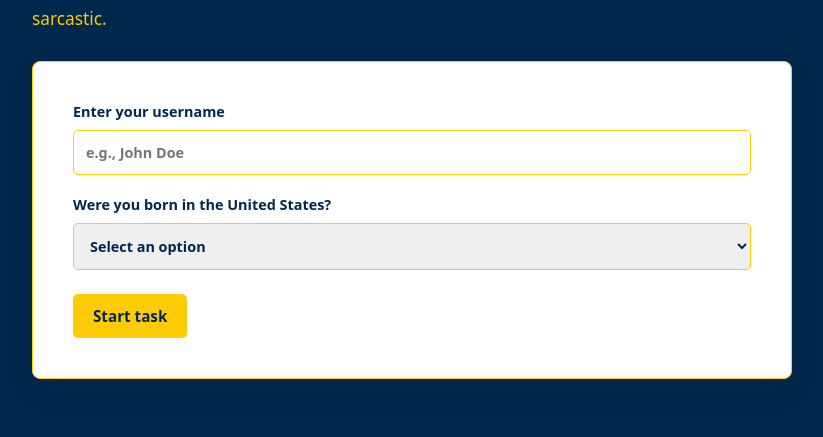
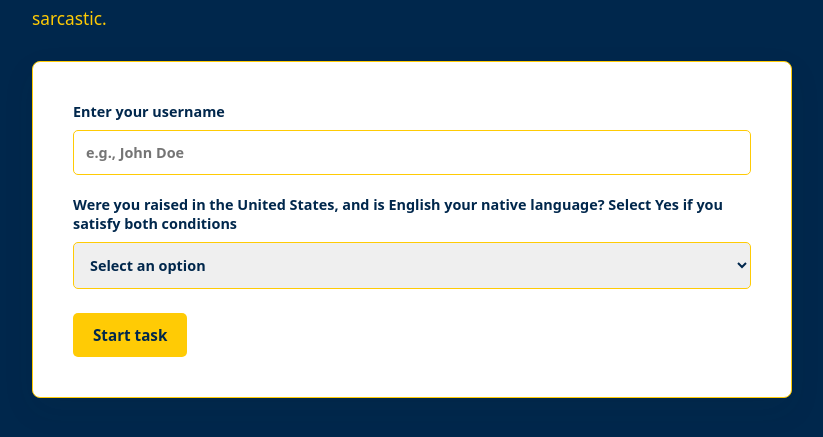
Before and after one commit to Junminkyu/CSE594_Assignment3_AI, a Flask app: page / in a window 1280 px wide. Shown: the part 181-618 px from the top of the page, without its empty margins (228-1051 px from the left). Run offline with Flask 3, Linux system fonts and the light colour scheme; some libraries are stand-ins or nearby versions.

Commit message:
Changed to Native instead of born_in_us

```diff
--- a/app.py
+++ b/app.py
@@ -152,8 +152,23 @@ def initialize_database():
                 subreddit TEXT NOT NULL,
                 dataset_label INTEGER NOT NULL,
                 selected_label INTEGER NOT NULL,
-                born_in_us BOOLEAN NOT NULL
+                native BOOLEAN NOT NULL
             );
+        """)
+        connection.execute("""
+            DO $$
+            BEGIN
+                IF EXISTS (
+                    SELECT 1 FROM pg_attribute
+                    WHERE attrelid = 'submissions'::regclass
+                      AND attname = 'born_in_us' AND NOT attisdropped
+                ) THEN
+                    IF EXISTS (SELECT 1 FROM submissions) THEN
+                        RAISE EXCEPTION 'Cannot rename born_in_us: existing responses require review';
+                    END IF;
+                    ALTER TABLE submissions RENAME COLUMN born_in_us TO native;
+                END IF;
+            END $$;
         """)
         # connection.execute(
         #     "ALTER TABLE submissions ADD COLUMN IF NOT EXISTS parent_comment TEXT"
@@ -163,9 +178,6 @@ def initialize_database():
         # )
         # connection.execute(
         #     "ALTER TABLE submissions ADD COLUMN IF NOT EXISTS dataset_label INTEGER"
-        # )
-        # connection.execute(
-        #     "ALTER TABLE submissions ADD COLUMN IF NOT EXISTS born_in_us BOOLEAN"
         # )
         connection.execute("""
             UPDATE submissions AS submission
@@ -215,14 +227,14 @@ def home():
 @app.post("/start")
 def start_task():
     participant_id = request.form.get("participant_id", "").strip()
-    born_in_us = request.form.get("born_in_us")
+    native = request.form.get("native")
     if not participant_id:
         return render_template("home.html", error="Enter a participant ID to begin."), 400
-    if born_in_us not in {"yes", "no"}:
+    if native not in {"yes", "no"}:
         return render_template(
             "home.html",
             participant_id=participant_id,
-            error="Select whether you were born in the United States to begin.",
+            error="Select whether you were raised in the United States and English is your native language.",
         ), 400
 
     with database_connection() as connection:
@@ -234,7 +246,7 @@ def start_task():
             return render_template(
                 "home.html",
                 participant_id=participant_id,
-                born_in_us=born_in_us,
+                native=native,
                 error="This username has already been used. Enter a different username.",
             ), 400
 
@@ -255,7 +267,7 @@ def start_task():
 
     session.clear()
     session["participant_id"] = participant_id
-    session["born_in_us"] = born_in_us == "yes"
+    session["native"] = native == "yes"
     session["comments"] = [dict(comment) for comment in comments]
     session["answers"] = {}
     session["index"] = 0
@@ -269,7 +281,7 @@ def instructions():
 # Attention Task
 @app.route("/check", methods=["GET", "POST"])
 def check():
-    if not session.get("comments"):
+    if not session.get("comments") or "native" not in session:
         return redirect(url_for("home"))
 
     selected_answers = {}
@@ -303,7 +315,7 @@ def check():
 @app.route("/label", methods=["GET", "POST"])
 def label_comment():
     comments = session.get("comments")
-    if not comments:
+    if not comments or "native" not in session:
         return redirect(url_for("home"))
 
     position = session.get("index", 0)
@@ -336,7 +348,7 @@ def label_comment():
                             subreddit,
                             dataset_label,
                             selected_label,
-                            born_in_us
+                            native
                         ) VALUES (%s, %s, %s, %s, %s, %s, %s, %s)
                         """,
                         [
@@ -348,7 +360,7 @@ def label_comment():
                                 comment["subreddit"],
                                 comment["label"],
                                 answers[comment["reddit_id"]],
-                                session["born_in_us"],
+                                session["native"],
                             )
                             for comment in comments
                         ],
@@ -377,7 +389,7 @@ def results():
                 comment_text,
                 dataset_label,
                 selected_label,
-                born_in_us
+                native
             FROM submissions
             """
         ).fetchall()
--- a/schema.sql
+++ b/schema.sql
@@ -15,5 +15,5 @@ CREATE TABLE IF NOT EXISTS submissions (
     subreddit TEXT NOT NULL,
     dataset_label INTEGER NOT NULL,
     selected_label INTEGER NOT NULL,
-    born_in_us BOOLEAN NOT NULL
+    native BOOLEAN NOT NULL
 );
--- a/templates/home.html
+++ b/templates/home.html
@@ -5,11 +5,11 @@
   <p class="intro">Read ten Reddit comments and decide whether each one is sarcastic or not sarcastic.</p>
   <form class="panel enrollment-form" action="{{ url_for('start_task') }}" method="post">
     <label>Enter your username<input name="participant_id" placeholder="e.g., John Doe" value="{{ participant_id or '' }}" required></label>
-    <label>Were you born in the United States?
-      <select name="born_in_us" required>
-        <option value="" disabled {% if not born_in_us %}selected{% endif %}>Select an option</option>
-        <option value="yes" {% if born_in_us == "yes" %}selected{% endif %}>Yes</option>
-        <option value="no" {% if born_in_us == "no" %}selected{% endif %}>No</option>
+    <label>Were you raised in the United States, and is English your native language? Select Yes if you satisfy both conditions
+      <select name="native" required>
+        <option value="" disabled {% if not native %}selected{% endif %}>Select an option</option>
+        <option value="yes" {% if native == "yes" %}selected{% endif %}>Yes</option>
+        <option value="no" {% if native == "no" %}selected{% endif %}>No</option>
       </select>
     </label>
     {% if error %}<p class="error">{{ error }}</p>{% endif %}
--- a/templates/results.html
+++ b/templates/results.html
@@ -7,7 +7,7 @@
       <thead>
         <tr>
           <th>Participant</th>
-          <th>Born in US</th>
+          <th>Raised in US and native English speaker</th>
           <th>Reddit ID</th>
           <th>Subreddit</th>
           <th>Parent comment</th>
@@ -20,7 +20,7 @@
         {% for submission in submissions %}
         <tr>
           <td>{{ submission.participant_id }}</td>
-          <td>{% if submission.born_in_us is none %}Not recorded{% elif submission.born_in_us %}Yes{% else %}No{% endif %}</td>
+          <td>{% if submission.native is none %}Not recorded{% elif submission.native %}Yes{% else %}No{% endif %}</td>
           <td>{{ submission.reddit_id }}</td>
           <td>/{{ submission.subreddit }}</td>
           <td>{{ submission.parent_comment }}</td>
```
Also changed, not shown: README.md.
